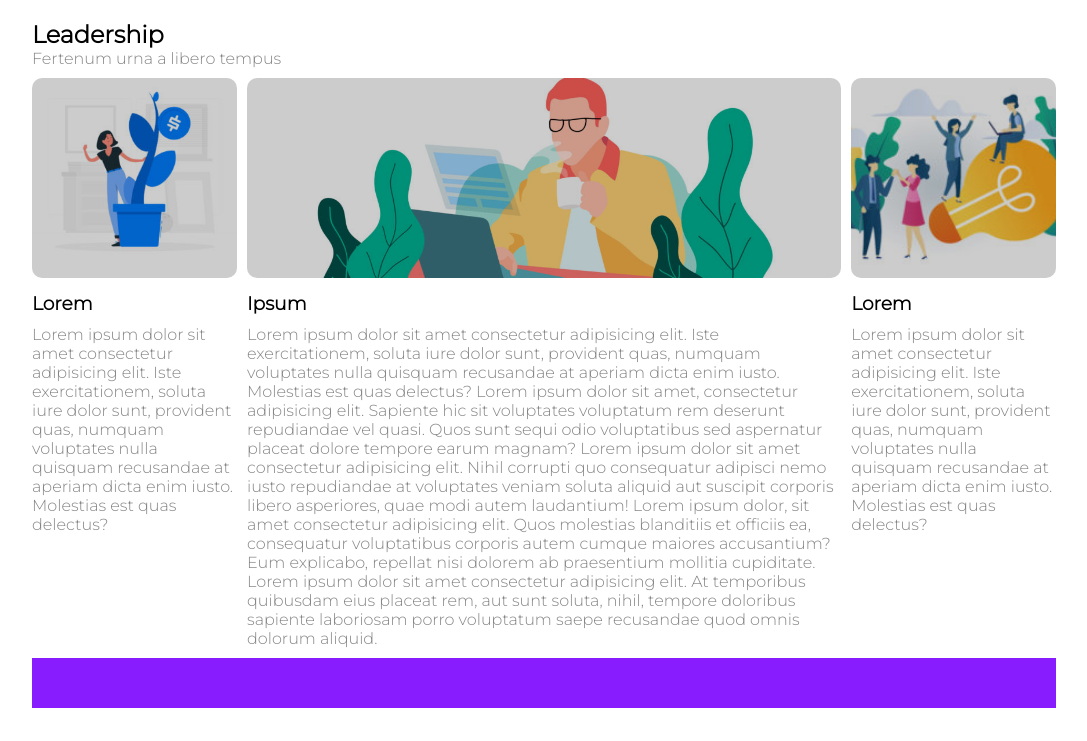
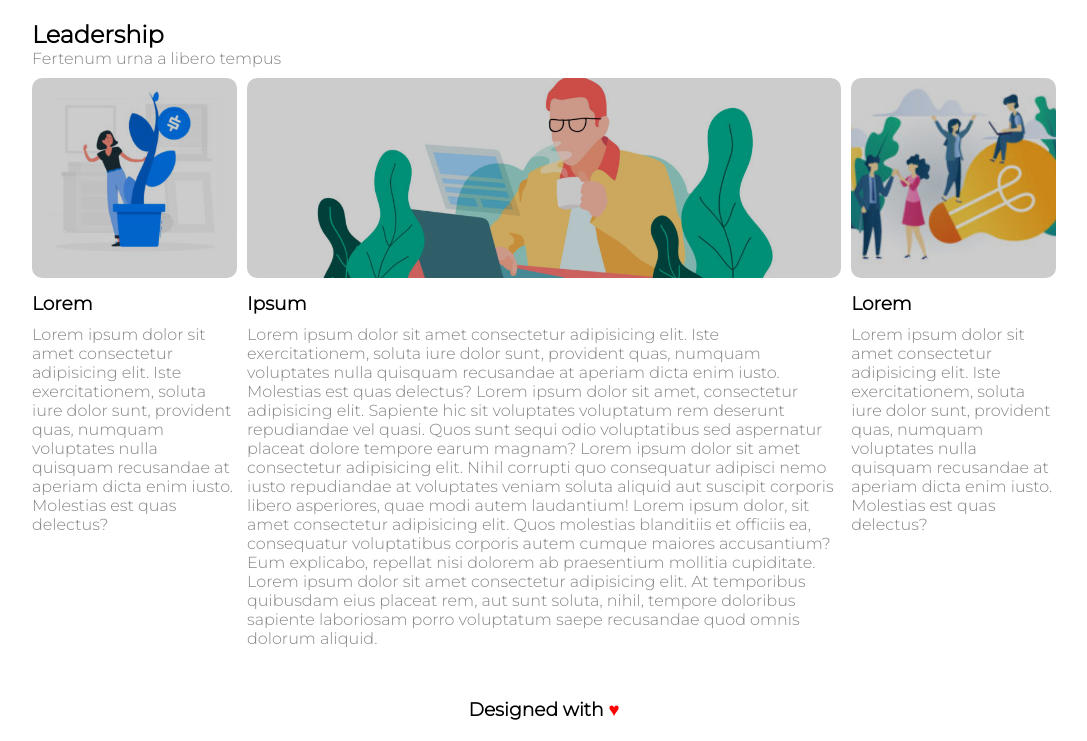
Before and after one commit to Francesca-Salvini/htmlcss-wp, a plain HTML site: page index.html in a window 1280 px wide. Shown: the part 527-1268 px from the top of the page, without its empty margins (96-1183 px from the left). Drawn offline with Linux system fonts and the light colour scheme.

Commit message:
completato footer

```diff
--- a/css/style.css
+++ b/css/style.css
@@ -145,10 +145,14 @@ float: left;
 /*FOOTER*/
 .footer {
     width: 100%;
-    height: 50px;
-    background-color: #881cfe;
-    margin-top: 10px;
+
+    margin-top: 50px;
     margin-bottom: 20px;
+    text-align: center;
+}
+
+.cuore {
+    color: red;
 }
 
 /*FINE FOOTER*/
--- a/index.html
+++ b/index.html
@@ -119,7 +119,9 @@
 
         <!--FOOTER-->
         <footer>
-            <div class="footer"></div>
+            <div class="footer">
+                <h3>Designed with <span class="cuore">&hearts;</span></h3>
+            </div>
         </footer>
         <!--FINE FOOTER-->
 
```
